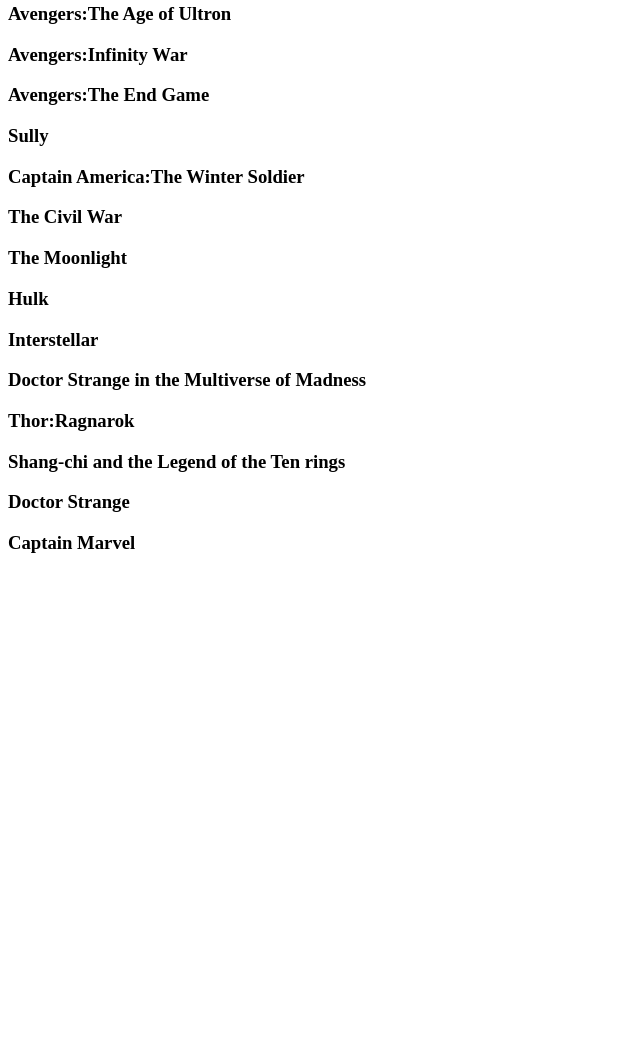
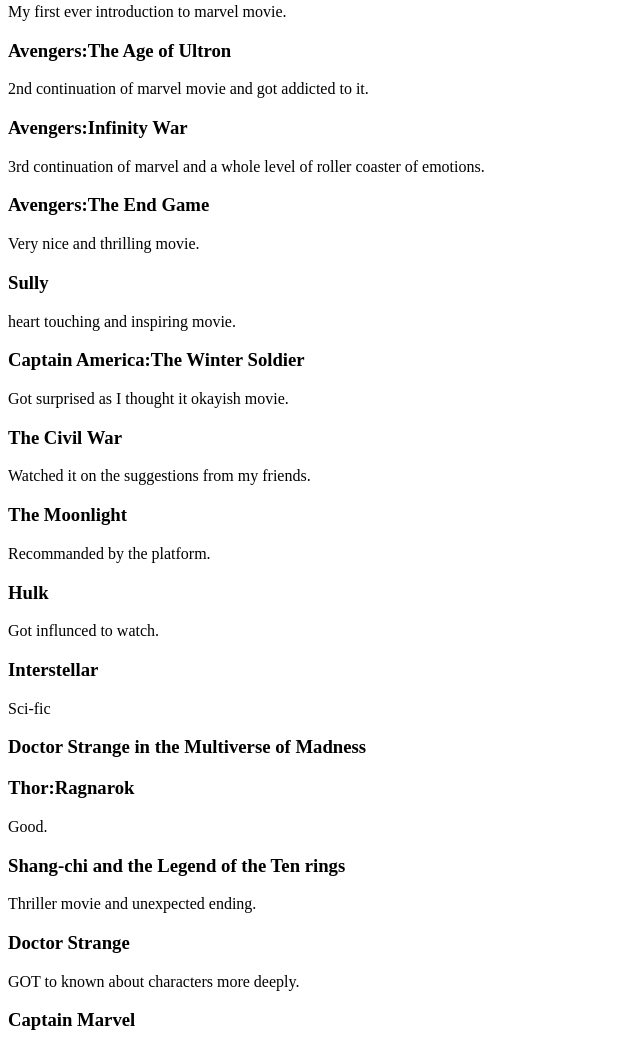
Before and after one commit to PriyankaMahto30/html-portfolio-1st, a plain HTML site: page movieproject.html in a window 1280 px wide. Shown: the part 172-1222 px from the top of the page, without its empty margins (0-640 px from the left). Before the commit the page ends 800 px from the top, so only its background shows below. Drawn offline with Linux system fonts and the light colour scheme.

Commit message:
Enhance movie list with descriptions
Added descriptions for each movie in the list.

```diff
--- a/movieproject.html
+++ b/movieproject.html
@@ -5,29 +5,46 @@
     <h2>My top movies of all time</h2>
     <hr />
     <h3>Avengers</h3>
-    <p></p>
+    <p>My first ever introduction to marvel movie.</p>
+
     <h3>Avengers:The Age of Ultron</h3>
+    <p>2nd continuation of marvel movie and got addicted to it.</p>
+
     <h3>Avengers:Infinity War</h3>
-    <p></p>
+    <p>3rd continuation of marvel and a whole level of roller coaster of emotions.</p>
+
     <h3>Avengers:The End Game</h3>
-    <p></p>
+    <p>Very nice and thrilling movie.</p>
+
     <h3>Sully</h3>
-    <p></p>
+    <p>heart touching and inspiring movie.</p>
+
     <h3>Captain America:The Winter Soldier</h3>
-    <p></p>
+    <p>Got surprised as I thought it okayish movie.</p>
+
     <h3>The Civil War</h3>
-    <p></p>
+    <p>Watched it on the suggestions from my friends.</p>
+
     <h3>The Moonlight</h3>
-    <p></p>
+    <p>Recommanded by the platform.</p>
+
     <h3>Hulk</h3>
-    <p></p>
+    <p>Got influnced to watch.</p>
+
     <h3>Interstellar</h3>
-    <p></p>
+    <p>Sci-fic</p>
+
     <h3>Doctor Strange in the Multiverse of Madness</h3>
     <p></p>
+
     <h3>Thor:Ragnarok</h3>
-    <p></p>
+    <p>Good.</p>
+
     <h3>Shang-chi and the Legend of the Ten rings</h3>
+    <p>Thriller movie and unexpected ending.</p>
+
     <h3>Doctor Strange</h3>
+    <p>GOT to known about characters more deeply.</p>
     <h3>Captain Marvel</h3>
+
 </html>
```
